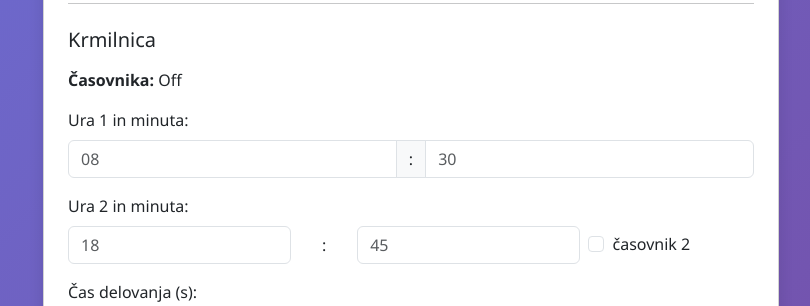
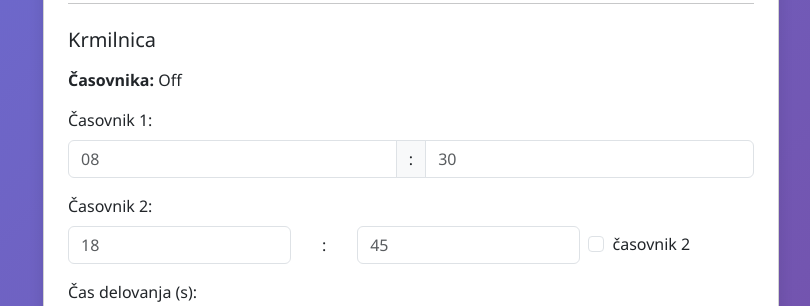
Before and after one commit to mikem48/Krmilnica, a Node server app: page /device/ABCDEFGH/settings in a window 1280 px wide. Shown: the part 883-1189 px from the top of the page, without its empty margins (419-1229 px from the left). Run offline with Node 20, Linux system fonts and the light colour scheme; the visitor is signed in with stand-in values (Sample User, id 1); data comes from the database, SQL or seed files in the repository; some libraries are stand-ins or nearby versions.

Commit message:
Update device-settings.ejs

```diff
--- a/views/device-settings.ejs
+++ b/views/device-settings.ejs
@@ -295,7 +295,7 @@
                 <b>Časovnika: </b><%= settings.casovnika_on ? "On" : "Off" %>
               </p>
 
-              <label class="form-label">Ura 1 in minuta:</label>
+              <label class="form-label">Časovnik 1:</label>
               <div class="input-group mb-3">
                 <input
                   type="number"
@@ -322,7 +322,7 @@
                 >
               </div>
 
-              <label class="form-label">Ura 2 in minuta:</label>
+              <label class="form-label">Časovnik 2:</label>
               <div class="row g-2 align-items-center mb-3">
                 <div class="col-md-4">
                   <input
```
